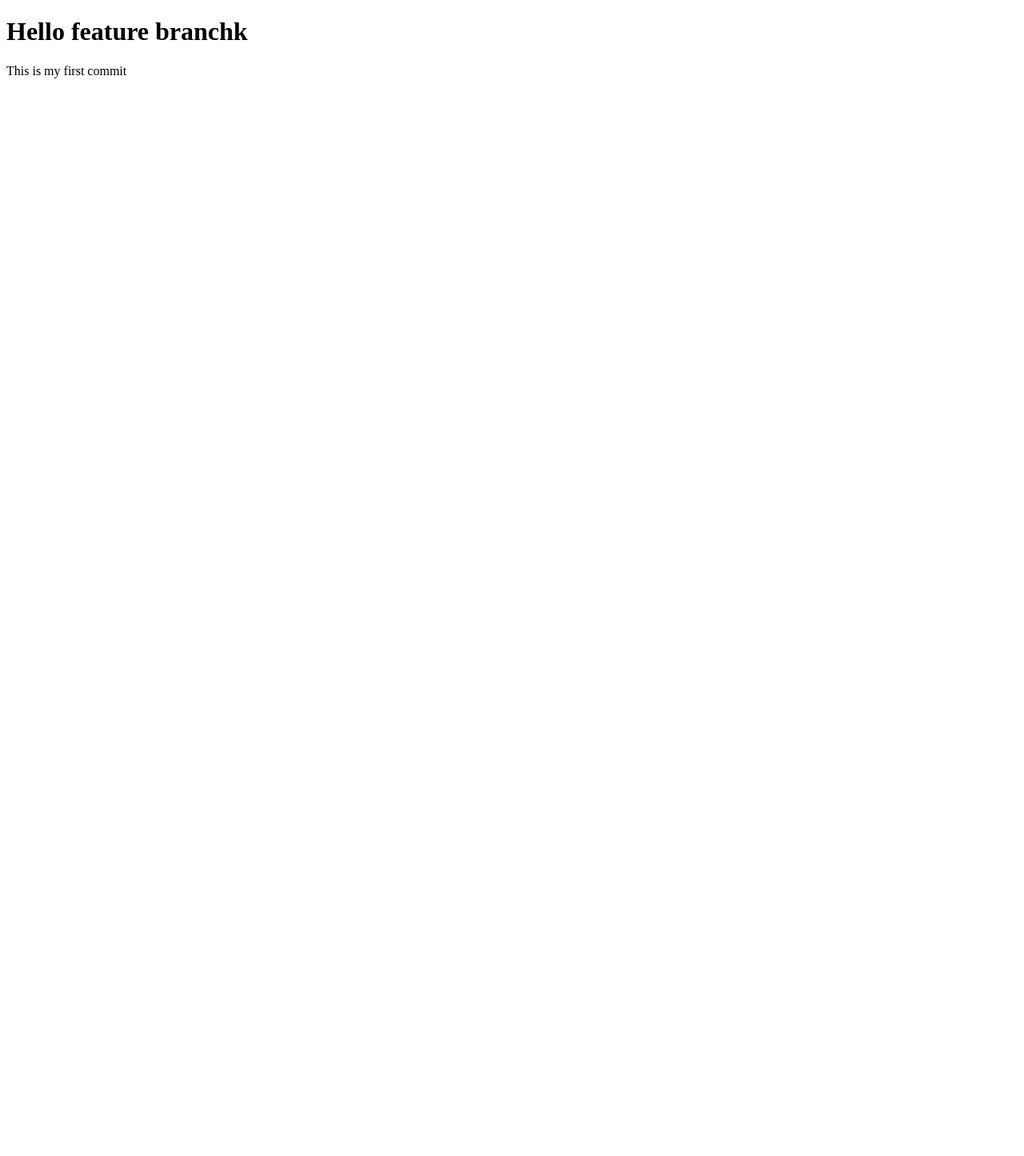
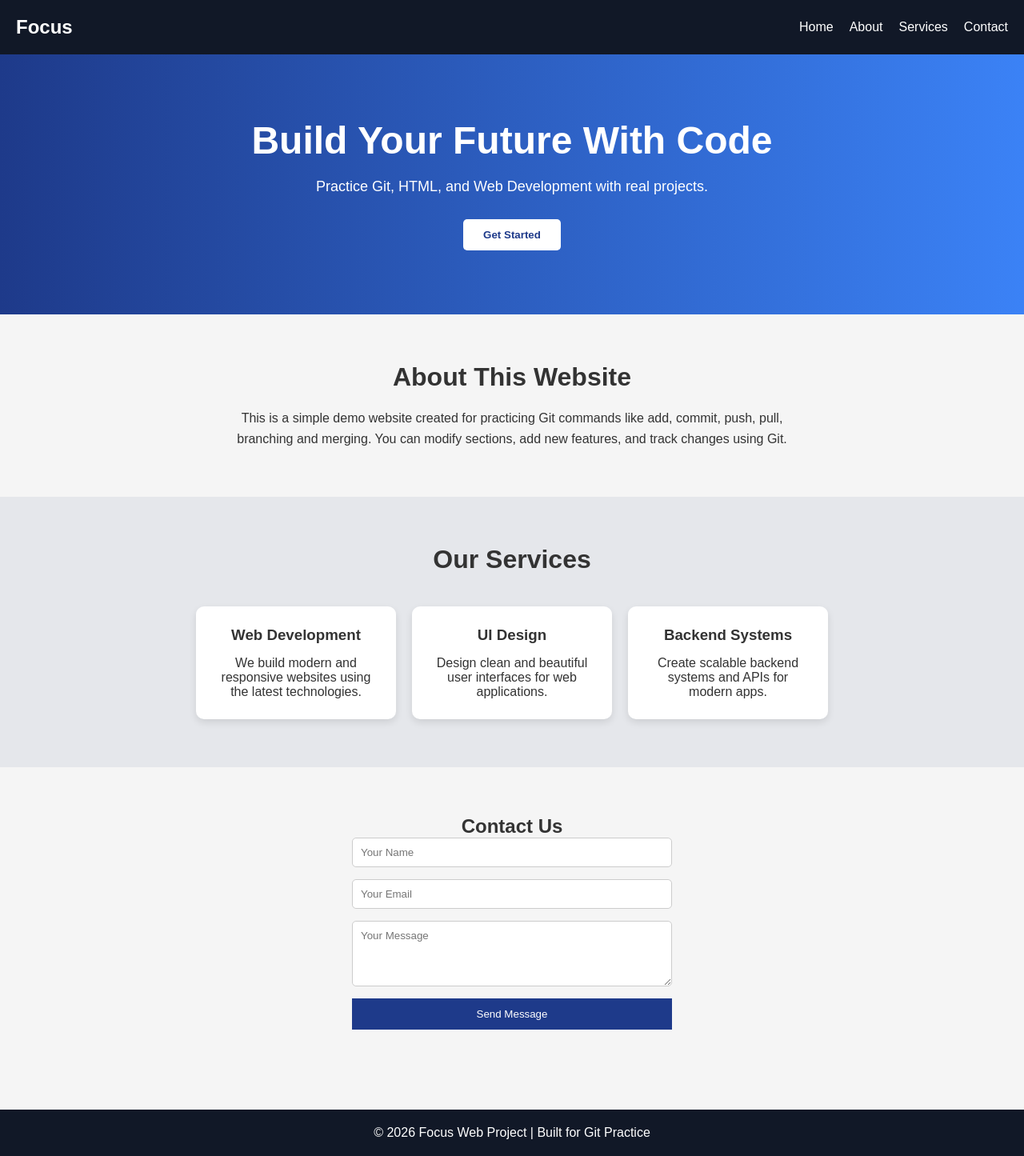
Before and after one commit to sumit0788/focus, a plain HTML site: page index.html in a window 1280 px wide. Shown: the whole page at 80% size. Before the commit the page ends 800 px from the top, so only its background shows below. Drawn offline with Linux system fonts and the light colour scheme.

Commit message:
feature branch update3

```diff
--- a/index.html
+++ b/index.html
@@ -1,13 +1,265 @@
 <!DOCTYPE html>
-<html>
+<html lang="en">
+
 <head>
-<title>Git Practice</title>
+<meta charset="UTF-8">
+<meta name="viewport" content="width=device-width, initial-scale=1.0">
+<title>Focus Web</title>
+
+<style>
+
+*{
+margin:0;
+padding:0;
+box-sizing:border-box;
+font-family:Arial, Helvetica, sans-serif;
+}
+
+body{
+background:#f5f5f5;
+color:#333;
+}
+
+/* HEADER */
+
+header{
+background:#111827;
+color:white;
+padding:20px;
+display:flex;
+justify-content:space-between;
+align-items:center;
+}
+
+.logo{
+font-size:24px;
+font-weight:bold;
+}
+
+nav ul{
+list-style:none;
+display:flex;
+gap:20px;
+}
+
+nav a{
+text-decoration:none;
+color:white;
+font-weight:500;
+}
+
+nav a:hover{
+color:#3b82f6;
+}
+
+/* HERO SECTION */
+
+.hero{
+background:linear-gradient(to right,#1e3a8a,#3b82f6);
+color:white;
+padding:80px 20px;
+text-align:center;
+}
+
+.hero h1{
+font-size:48px;
+margin-bottom:20px;
+}
+
+.hero p{
+font-size:18px;
+margin-bottom:30px;
+}
+
+.hero button{
+padding:12px 25px;
+border:none;
+background:white;
+color:#1e3a8a;
+font-weight:bold;
+cursor:pointer;
+border-radius:5px;
+}
+
+/* ABOUT SECTION */
+
+.about{
+padding:60px 20px;
+text-align:center;
+}
+
+.about h2{
+font-size:32px;
+margin-bottom:20px;
+}
+
+.about p{
+max-width:700px;
+margin:auto;
+line-height:1.6;
+}
+
+/* SERVICES */
+
+.services{
+background:#e5e7eb;
+padding:60px 20px;
+}
+
+.services h2{
+text-align:center;
+margin-bottom:40px;
+font-size:32px;
+}
+
+.service-container{
+display:flex;
+gap:20px;
+justify-content:center;
+flex-wrap:wrap;
+}
+
+.card{
+background:white;
+padding:25px;
+width:250px;
+border-radius:10px;
+box-shadow:0 4px 10px rgba(0,0,0,0.1);
+text-align:center;
+}
+
+.card h3{
+margin-bottom:15px;
+}
+
+/* CONTACT */
+
+.contact{
+padding:60px 20px;
+text-align:center;
+}
+
+.contact form{
+max-width:400px;
+margin:auto;
+display:flex;
+flex-direction:column;
+gap:15px;
+}
+
+input, textarea{
+padding:10px;
+border:1px solid #ccc;
+border-radius:5px;
+}
+
+button.submit{
+background:#1e3a8a;
+color:white;
+border:none;
+padding:12px;
+cursor:pointer;
+}
+
+/* FOOTER */
+
+footer{
+background:#111827;
+color:white;
+text-align:center;
+padding:20px;
+margin-top:40px;
+}
+
+</style>
+
 </head>
 
 <body>
 
-<h1>Hello feature branchk</h1>
-<p>This is my first commit</p>
+<header>
+
+<div class="logo">Focus</div>
+
+<nav>
+<ul>
+<li><a href="#">Home</a></li>
+<li><a href="#">About</a></li>
+<li><a href="#">Services</a></li>
+<li><a href="#">Contact</a></li>
+</ul>
+</nav>
+
+</header>
+
+<section class="hero">
+
+<h1>Build Your Future With Code</h1>
+<p>Practice Git, HTML, and Web Development with real projects.</p>
+
+<button>Get Started</button>
+
+</section>
+
+<section class="about">
+
+<h2>About This Website</h2>
+
+<p>
+This is a simple demo website created for practicing Git commands like add, commit, push, pull,
+branching and merging. You can modify sections, add new features, and track changes using Git.
+</p>
+
+</section>
+
+<section class="services">
+
+<h2>Our Services</h2>
+
+<div class="service-container">
+
+<div class="card">
+<h3>Web Development</h3>
+<p>We build modern and responsive websites using the latest technologies.</p>
+</div>
+
+<div class="card">
+<h3>UI Design</h3>
+<p>Design clean and beautiful user interfaces for web applications.</p>
+</div>
+
+<div class="card">
+<h3>Backend Systems</h3>
+<p>Create scalable backend systems and APIs for modern apps.</p>
+</div>
+
+</div>
+
+</section>
+
+<section class="contact">
+
+<h2>Contact Us</h2>
+
+<form>
+
+<input type="text" placeholder="Your Name">
+
+<input type="email" placeholder="Your Email">
+
+<textarea rows="4" placeholder="Your Message"></textarea>
+
+<button class="submit">Send Message</button>
+
+</form>
+
+</section>
+
+<footer>
+
+<p>© 2026 Focus Web Project | Built for Git Practice</p>
+
+</footer>
 
 </body>
 </html>
```
